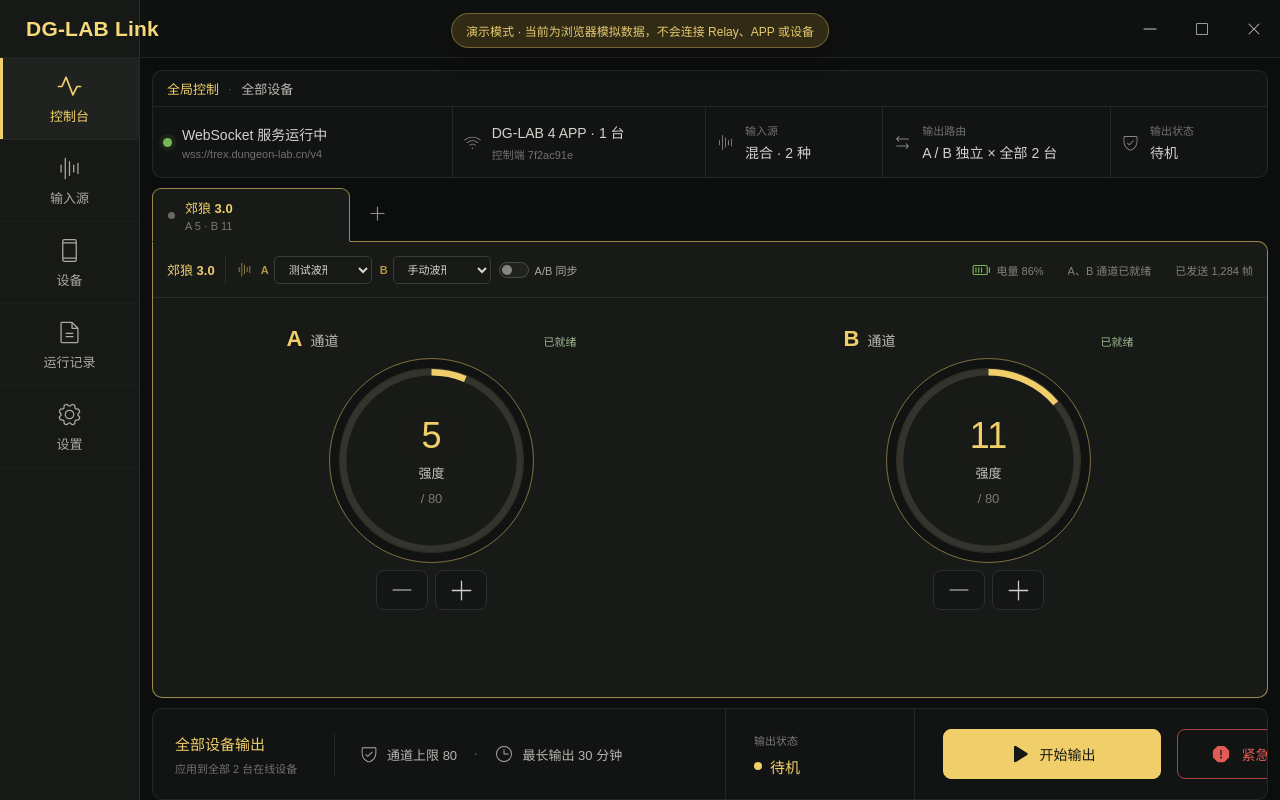
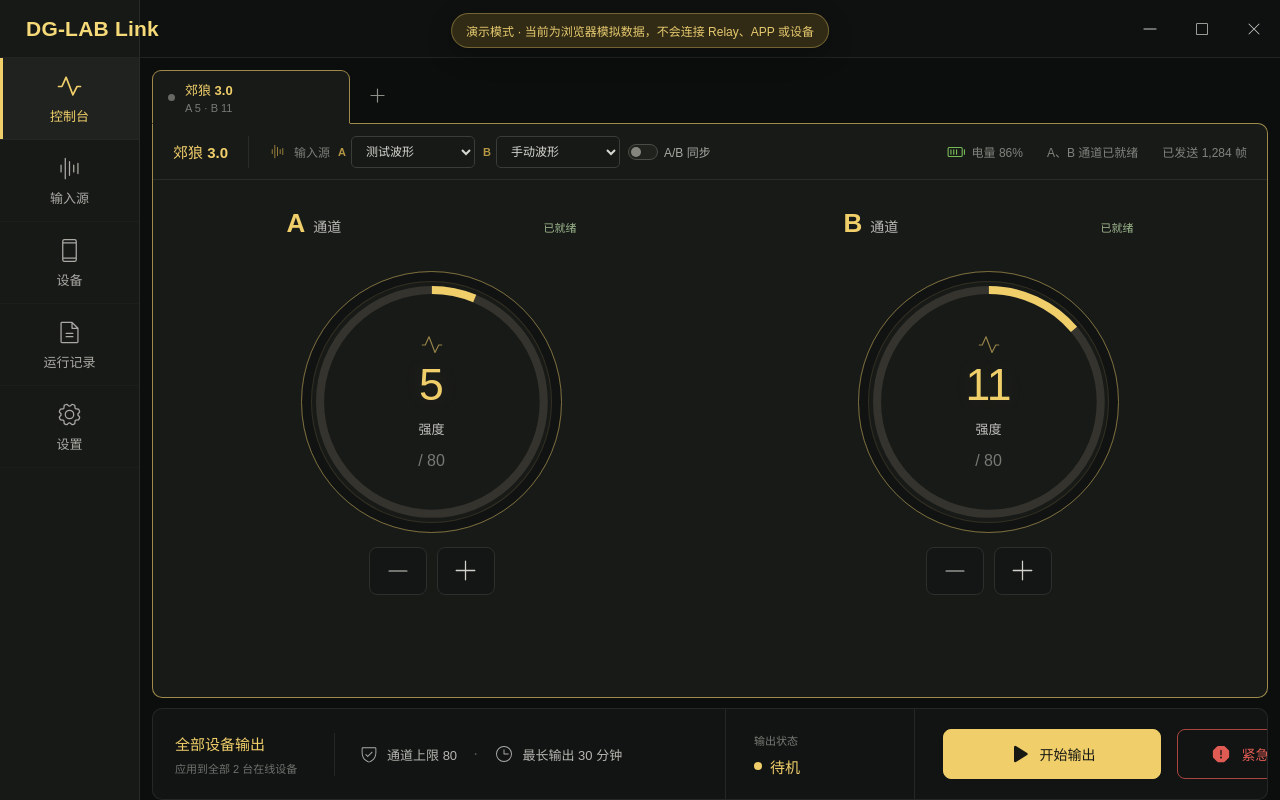
Before and after one commit to CQMHV/DG-LAB-Link, a React (Vite) app: page / in a window 1280 px wide. Built offline with nearby package versions, Linux system fonts and the light colour scheme.

Commit message:
feat: remove dashboard global control panel

```diff
--- a/src/pages/DashboardPage.tsx
+++ b/src/pages/DashboardPage.tsx
@@ -1,5 +1,4 @@
 import {
-    ArrowsLeftRight,
     BatteryHigh,
     Broadcast,
     Clock,
@@ -11,7 +10,6 @@
     Stop,
     WarningOctagon,
     Waveform,
-    WifiHigh,
 } from "@phosphor-icons/react";
 
 import { ChannelControl } from "../components/ChannelControl";
@@ -52,22 +50,6 @@
     onStartOutput: () => void;
     onStopOutput: () => void;
 }
-
-const connectionCopy = (snapshot: HubSnapshot): string => {
-    if (snapshot.connection.state === "connecting") {
-        return "Relay 连接中";
-    }
-    if (snapshot.connection.state === "waiting") {
-        return "Relay 已连接，等待 APP";
-    }
-    if (snapshot.connection.state === "connected") {
-        return "WebSocket 服务运行中";
-    }
-    if (snapshot.connection.state === "error") {
-        return "Relay 连接异常";
-    }
-    return "Relay 未连接";
-};
 
 const outputLabel = (state: HubSnapshot["output"]["state"]): string => {
     if (state === "running") {
@@ -115,30 +97,9 @@
         a: snapshot.sources.find((source) => source.id === device?.sourceIdA),
         b: snapshot.sources.find((source) => source.id === device?.sourceIdB),
     };
-    const assignedSourceIds = new Set(
-        snapshot.devices
-            .flatMap((candidate) => [candidate.sourceIdA, candidate.sourceIdB])
-            .filter((sourceId): sourceId is string => Boolean(sourceId)),
-    );
-    const unassignedChannelCount = snapshot.devices.reduce(
-        (count, candidate) =>
-            count + Number(!candidate.sourceIdA) + Number(!candidate.sourceIdB),
-        0,
-    );
-    const globalSourceLabel = snapshot.devices.length === 0
-        ? "未分配"
-        : unassignedChannelCount > 0
-          ? `部分未分配 · ${unassignedChannelCount} 路`
-          : assignedSourceIds.size === 1
-          ? snapshot.sources.find(
-                (source) => source.id === [...assignedSourceIds][0],
-            )?.name ?? "未知输入源"
-          : `混合 · ${assignedSourceIds.size} 种`;
     const canPair =
         (snapshot.connection.state === "waiting" || isConnected) &&
         Boolean(snapshot.connection.pairingUrl);
-    const hasAppOrDevice =
-        snapshot.connection.appCount > 0 || snapshot.devices.length > 0;
     const disabledChannels = (["a", "b"] as const).filter(
         (channel) =>
             (channel === "a"
@@ -163,7 +124,6 @@
             status: device?.channelBStatus ?? "disconnected",
         },
     } satisfies HubSnapshot["channels"];
-    const outputRoute = "A / B 独立";
     const canOutput =
         isConnected &&
         Boolean(device) &&
@@ -180,101 +140,6 @@
 
     return (
         <div className={`dashboard-page ${detached ? "dashboard-page-detached" : ""}`}>
-            {!detached && (
-                <section className="global-control-frame" aria-label="全局控制">
-                <header className="global-control-heading">
-                    <strong>全局控制</strong>
-                    <span>·</span>
-                    <span>全部设备</span>
-                </header>
-                <div className="global-control-items">
-                    <div className="global-control-item global-connection-item">
-                        <span
-                            className={`status-dot status-${snapshot.connection.state}`}
-                        />
-                        <div>
-                            <strong>{connectionCopy(snapshot)}</strong>
-                            <small>{snapshot.connection.endpoint}</small>
-                        </div>
-                    </div>
-                    <div className="global-control-item">
-                        <WifiHigh aria-hidden="true" size={19} weight="light" />
-                        <div>
-                            <strong>
-                                DG-LAB 4 APP · {snapshot.connection.appCount} 台
-                            </strong>
-                            <small>
-                                {snapshot.connection.controllerId
-                                    ? `控制端 ${snapshot.connection.controllerId}`
-                                    : "连接后生成控制端 ID"}
-                            </small>
-                        </div>
-                    </div>
-                    <div className="global-control-item">
-                        <Waveform aria-hidden="true" size={19} weight="light" />
-                        <div>
-                            <span>输入源</span>
-                            <strong>{globalSourceLabel}</strong>
-                        </div>
-                    </div>
-                    <div className="global-control-item">
-                        <ArrowsLeftRight
-                            aria-hidden="true"
-                            size={19}
-                            weight="light"
-                        />
-                        <div>
-                            <span>输出路由</span>
-                            <strong>
-                                {outputRoute} × {snapshot.output.state === "running"
-                                    ? `${snapshot.outputDeviceCount} 台`
-                                    : `全部 ${snapshot.devices.length} 台`}
-                            </strong>
-                        </div>
-                    </div>
-                    <div className="global-control-item global-output-state">
-                        <ShieldCheck aria-hidden="true" size={19} weight="light" />
-                        <div>
-                            <span>输出状态</span>
-                            <strong className={`output-${snapshot.output.state}`}>
-                                {outputLabel(snapshot.output.state)}
-                            </strong>
-                        </div>
-                    </div>
-                    <div className="connection-actions">
-                        {canPair && !hasAppOrDevice ? (
-                            <button
-                                className="primary-compact-button"
-                                onClick={onOpenPairing}
-                                type="button"
-                            >
-                                <LinkSimple aria-hidden="true" size={18} />
-                                连接设备
-                            </button>
-                        ) : !isConnected ? (
-                            <button
-                                className="primary-compact-button"
-                                disabled={busy}
-                                onClick={onConnect}
-                                type="button"
-                            >
-                                {pendingAction === "connect" ? (
-                                    <SpinnerGap
-                                        aria-hidden="true"
-                                        className="spin"
-                                        size={18}
-                                    />
-                                ) : (
-                                    <Broadcast aria-hidden="true" size={18} />
-                                )}
-                                连接服务
-                            </button>
-                        ) : null}
-                    </div>
-                </div>
-                </section>
-            )}
-
             <section className="device-workspace-shell" aria-label="当前设备仪表盘">
                 {!detached && (
                     <DeviceTabs
--- a/src/styles.css
+++ b/src/styles.css
@@ -237,7 +237,7 @@
 
 .dashboard-page {
     display: grid;
-    grid-template-rows: 130px minmax(0, 1fr) 128px;
+    grid-template-rows: minmax(0, 1fr) 128px;
     gap: 18px;
     width: 100%;
     height: 100%;
@@ -248,133 +248,6 @@
     grid-template-rows: minmax(0, 1fr);
     gap: 0;
     padding-bottom: 18px;
-}
-
-.global-control-frame {
-    display: grid;
-    min-width: 0;
-    grid-template-rows: 44px minmax(0, 1fr);
-    background: var(--surface);
-    border: 1px solid var(--border);
-    border-radius: var(--radius);
-    overflow: hidden;
-}
-
-.global-control-heading {
-    display: flex;
-    gap: 9px;
-    align-items: center;
-    padding: 0 18px;
-    border-bottom: 1px solid var(--border);
-    color: var(--muted-strong);
-    font-size: 14px;
-}
-
-.global-control-heading strong {
-    color: var(--gold);
-    font-weight: 650;
-}
-
-.global-control-heading span:first-of-type {
-    color: #555752;
-}
-
-.global-control-items {
-    display: grid;
-    min-width: 0;
-    grid-template-columns: minmax(180px, 1.18fr) minmax(165px, 1fr) minmax(125px, 0.7fr) minmax(150px, 0.9fr) minmax(120px, 0.62fr) auto;
-    align-items: stretch;
-}
-
-.global-control-item {
-    display: flex;
-    min-width: 0;
-    gap: 10px;
-    align-items: center;
-    padding: 0 17px;
-    color: var(--muted-strong);
-    border-left: 1px solid var(--border);
-}
-
-.global-control-item:first-child {
-    border-left: 0;
-}
-
-.global-control-item > svg {
-    flex: 0 0 auto;
-    color: #848680;
-}
-
-.global-control-item > div {
-    display: flex;
-    min-width: 0;
-    flex-direction: column;
-    gap: 4px;
-}
-
-.global-control-item strong,
-.global-control-item small,
-.global-control-item span {
-    overflow: hidden;
-    text-overflow: ellipsis;
-    white-space: nowrap;
-}
-
-.global-control-item strong {
-    color: #d2d2cd;
-    font-size: 14px;
-    font-weight: 520;
-}
-
-.global-control-item small,
-.global-control-item span {
-    color: #6f716d;
-    font-size: 11px;
-}
-
-.global-output-state .output-running {
-    color: var(--green);
-}
-
-.global-output-state .output-error,
-.global-output-state .output-stopped {
-    color: var(--red);
-}
-
-.status-dot {
-    width: 9px;
-    height: 9px;
-    flex: 0 0 auto;
-    border-radius: 50%;
-    background: #686965;
-    box-shadow: 0 0 0 4px rgba(104, 105, 101, 0.09);
-}
-
-.status-connected,
-.status-waiting {
-    background: var(--green);
-    box-shadow: 0 0 0 4px rgba(119, 185, 86, 0.09);
-}
-
-.status-connecting {
-    background: var(--gold);
-}
-
-.status-error {
-    background: var(--red);
-}
-
-.connection-actions {
-    display: flex;
-    flex: 0 0 auto;
-    gap: 8px;
-    align-items: center;
-    justify-content: flex-end;
-    padding-right: 14px;
-}
-
-.connection-actions:empty {
-    display: none;
 }
 
 .device-workspace-shell {
@@ -2652,19 +2525,6 @@
         text-overflow: ellipsis;
     }
 
-    .global-control-items {
-        grid-template-columns: minmax(150px, 1.15fr) minmax(140px, 1fr) minmax(105px, 0.72fr) minmax(130px, 0.9fr) minmax(100px, 0.62fr) auto;
-    }
-
-    .global-control-item {
-        gap: 8px;
-        padding: 0 12px;
-    }
-
-    .global-control-item small {
-        display: none;
-    }
-
     .device-tab-item {
         min-width: 205px;
     }
@@ -2746,19 +2606,6 @@
         padding-left: 8px;
     }
 
-    .global-control-items {
-        grid-template-columns: minmax(145px, 1fr) minmax(130px, 0.9fr) minmax(105px, 0.65fr) auto;
-    }
-
-    .global-control-item:nth-child(3),
-    .global-control-item:nth-child(4) {
-        display: none;
-    }
-
-    .global-control-item {
-        padding: 0 9px;
-    }
-
     .device-tab-item {
         min-width: 168px;
     }
@@ -2819,7 +2666,7 @@
     }
 
     .dashboard-page {
-        grid-template-rows: 108px minmax(0, 1fr) 92px;
+        grid-template-rows: minmax(0, 1fr) 92px;
         gap: 10px;
         padding: 12px 12px 0;
     }
@@ -2830,19 +2677,6 @@
         padding-bottom: 12px;
     }
 
-    .global-control-frame {
-        grid-template-rows: 36px minmax(0, 1fr);
-    }
-
-    .global-control-heading {
-        padding: 0 14px;
-        font-size: 13px;
-    }
-
-    .global-control-item {
-        padding: 0 10px;
-    }
-
     .device-tabs-shell {
         height: 54px;
     }
@@ -2889,7 +2723,7 @@
     }
 
     .dashboard-page {
-        grid-template-rows: 76px minmax(0, 1fr) 68px;
+        grid-template-rows: minmax(0, 1fr) 68px;
         gap: 6px;
         padding: 8px 8px 0;
     }
@@ -2898,15 +2732,6 @@
         grid-template-rows: minmax(0, 1fr);
         gap: 0;
         padding-bottom: 8px;
-    }
-
-    .global-control-frame {
-        grid-template-rows: 28px minmax(0, 1fr);
-    }
-
-    .global-control-heading {
-        padding: 0 10px;
-        font-size: 12px;
     }
 
     .device-tabs-shell {
```
Also changed, not shown: 1 other file (tests, documents, lock files or other folders).
